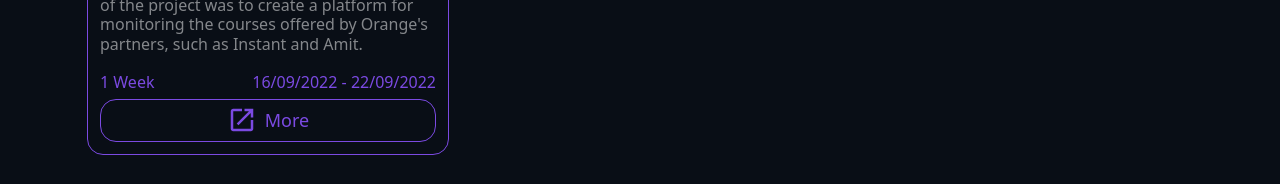
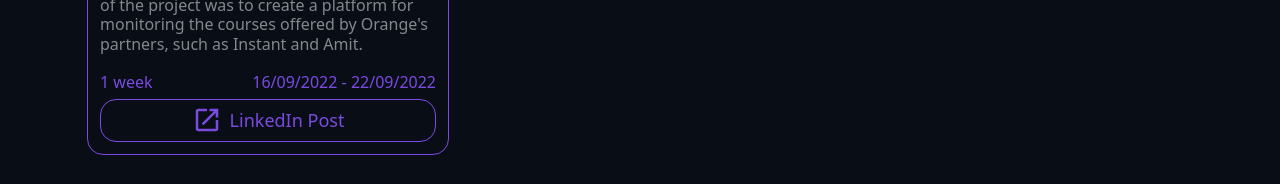
Before and after one commit to bassem620/my-portfolio, a React (Create React App) app: page / in a window 1280 px wide. Shown: the part 2264-2448 px from the top of the page. Built offline with nearby package versions, Linux system fonts and the light colour scheme.

Commit message:
Experience data

```diff
--- /dev/null
+++ b/src/assets/experience.js
@@ -0,0 +1,18 @@
+const experience = [
+    {
+        title: 'Backend Hackathon',
+        company: 'Orange Digital Center',
+        desc: `During this week at Orange Digital Center, I worked on developing a RESTful API backend
+        for Orange Company. The objective of the project was to create a platform for monitoring
+        the courses offered by Orange's partners, such as Instant and Amit.`,
+        duration: '1 week',
+        start: '16/09/2022',
+        end: '22/09/2022',
+        link: {
+            name: 'LinkedIn Post',
+            link: `https://www.linkedin.com/posts/bassemsaeed620_orange-orangedigitalcenter-backend-activity-7035657966984773632-Eimv?utm_source=share&utm_medium=member_desktop`
+        },
+    }
+];
+
+export default experience;
--- a/src/pages/Experience.jsx
+++ b/src/pages/Experience.jsx
@@ -1,6 +1,8 @@
 import { Container, Row, Col } from "react-bootstrap"
 import { Btn } from "../components"
 import OpenInNewOutlinedIcon from '@mui/icons-material/OpenInNewOutlined';
+
+import experience from "../assets/experience";
 
 const Experience = () => {
     return (
@@ -10,26 +12,29 @@ const Experience = () => {
                     <span>🧑‍💻 Experience</span>
                 </div>
                 <Row className="m-0 p-0">
+                    {
+                        experience.map( (exp, ind) => (
                             <Col sm={12} md={6} lg={4} className="boxesContainer">
                                 <div className="box experience">
-                            <h5 className="title">Backend Hackathon</h5>
-                            <span className="company">Orange Digital Center</span>
-                            <p>
-                                During this week at Orange Digital Center, I worked on developing a RESTful API backend
-                                for Orange Company. The objective of the project was to create a platform for monitoring
-                                the courses offered by Orange's partners, such as Instant and Amit.
-                            </p>
+                                    <h5 className="title">{exp.title}</h5>
+                                    <span className="company">{exp.company}</span>
+                                    <p>{exp.desc}</p>
                                     <div className="timeBound">
-                                <span className="duration">1 Week</span>
+                                        <span className="duration">{exp.duration}</span>
                                         <div>
-                                    <span className="date">16/09/2022</span>
+                                            <span className="date">{exp.start}</span>
                                             <span>&nbsp;-&nbsp;</span>
-                                    <span className="date">22/09/2022</span>
+                                            <span className="date">{exp.end}</span>
                                         </div>
                                     </div>
-                            <Btn text="More" toLink="" logo={<OpenInNewOutlinedIcon />}/>
+                                    {
+                                        exp.link &&
+                                        <Btn text={exp.link.name} toLink={exp.link.link} logo={<OpenInNewOutlinedIcon />}/>
+                                    }
                                 </div>
                             </Col>
+                        ) )
+                    }
                 </Row>
             </Container>
         </div>
```
Lines whose indentation alone changed are shown as unchanged.
